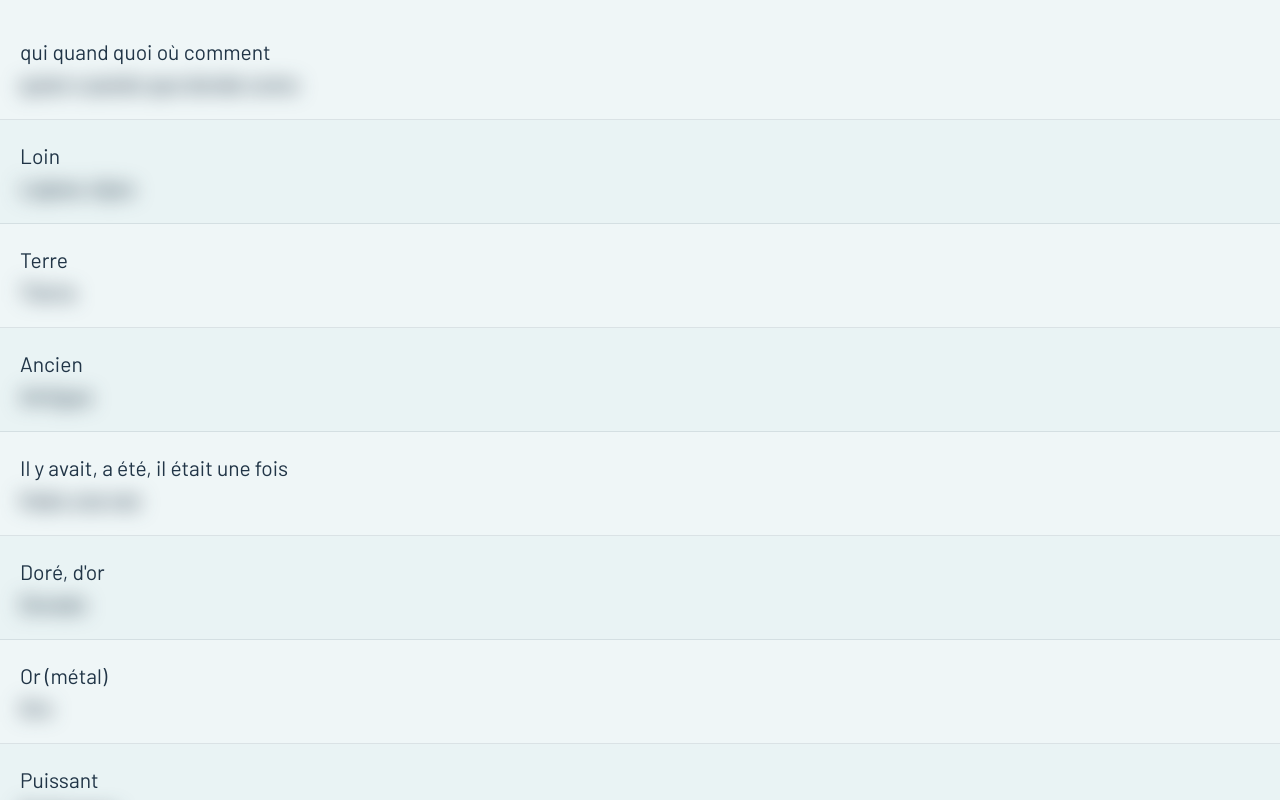
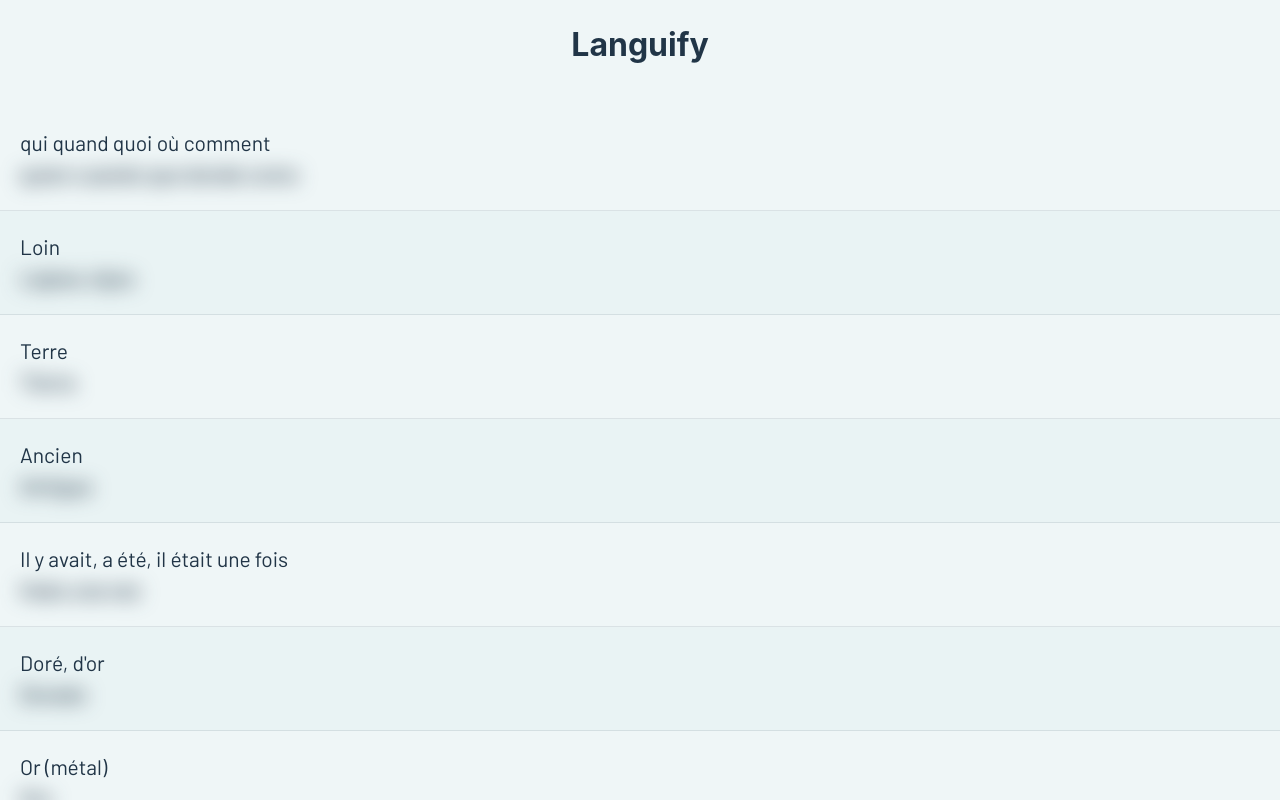
Before and after one commit to smartin281092/languify, a website built with Vite: page index.html in a window 1280 px wide. Shown: the top 800 px of the page. Built offline with nearby package versions, Linux system fonts and the light colour scheme.

Commit message:
add title

```diff
--- a/index.html
+++ b/index.html
@@ -19,6 +19,7 @@
     <script type="module" src="/src/translation-item.js"></script>
   </head>
   <body>
+    <h1>Languify</h1>
     <translation-list .translations="${yourTranslations}"></translation-list>
   </body>
 
--- a/src/index.css
+++ b/src/index.css
@@ -16,9 +16,13 @@
 body {
   margin: 0;
   display: flex;
-  place-items: center;
+  flex-direction: column;
   min-width: 320px;
   min-height: 100vh;
+}
+
+h1 {
+  text-align: center;
 }
 
 @media (prefers-color-scheme: light) {
```
